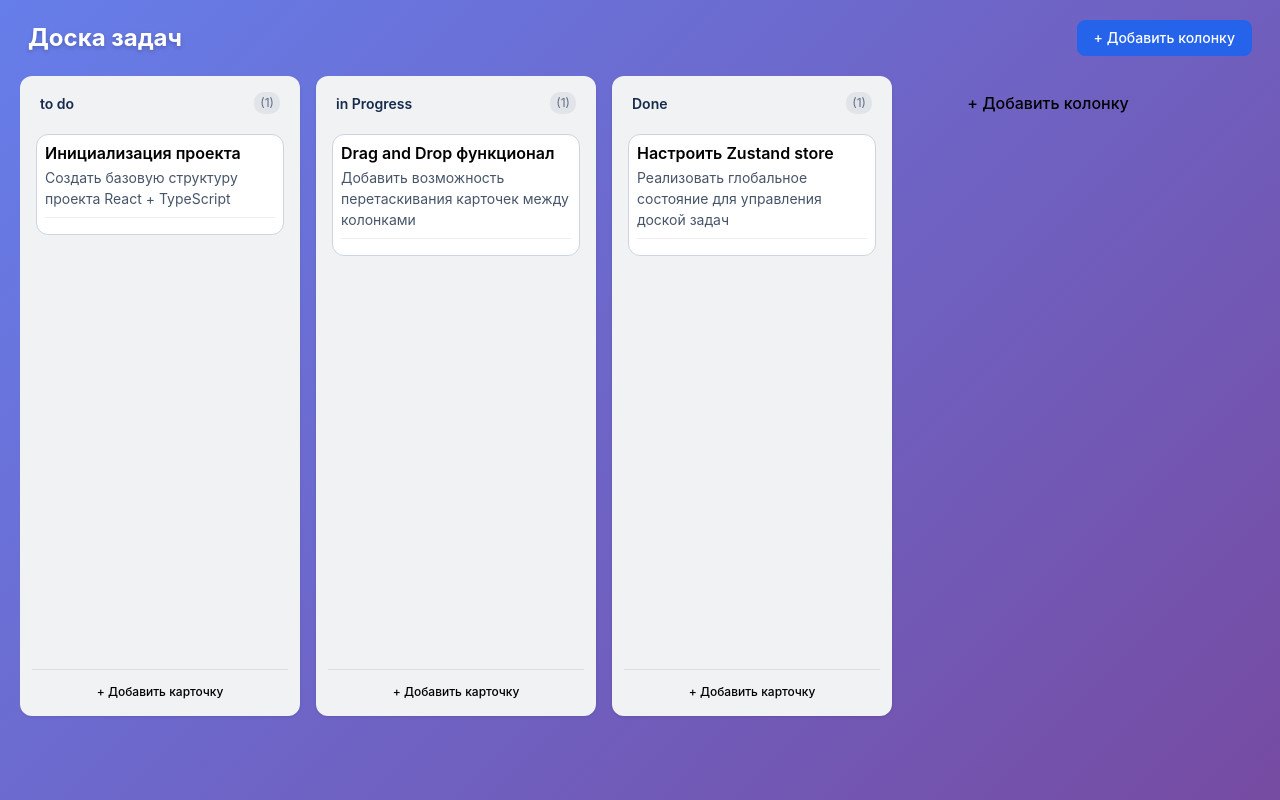
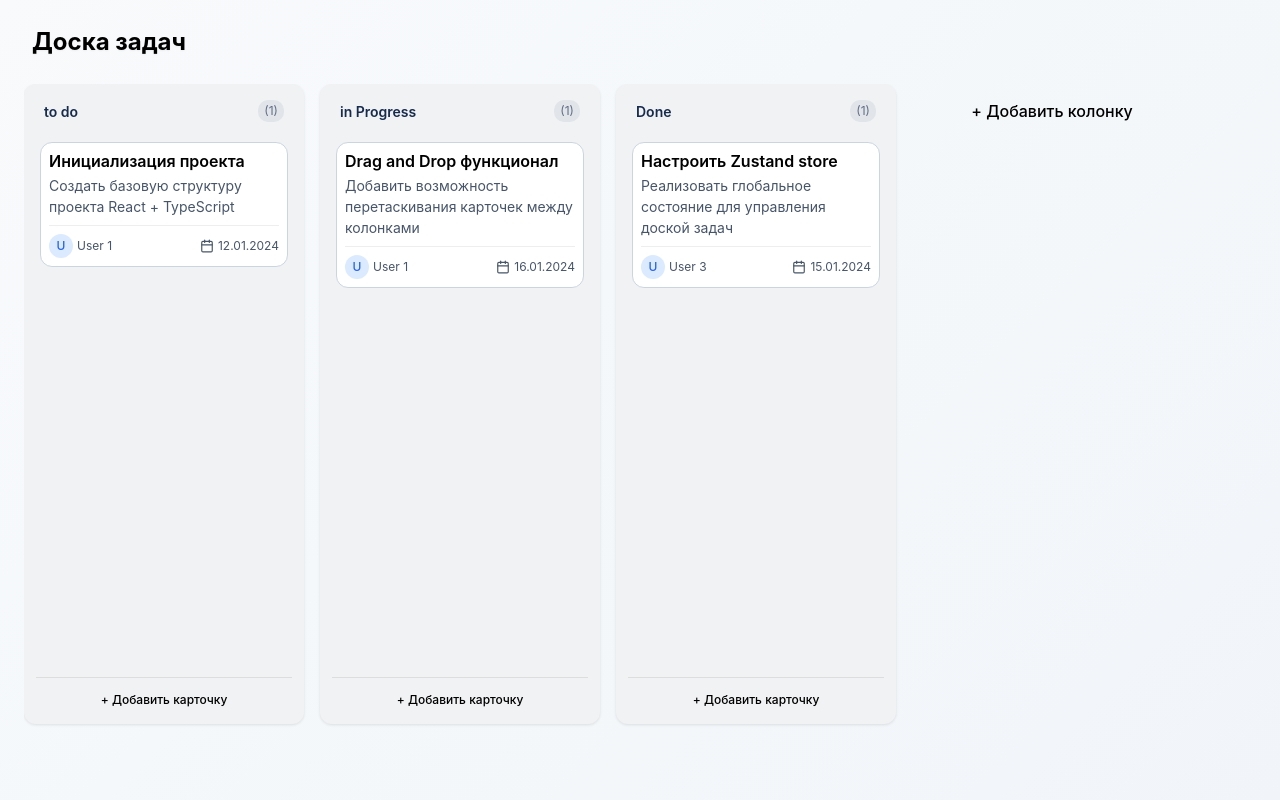
Before and after one commit to fsaidad/collaborative-task-board, a React (Vite) app: page / in a window 1280 px wide. Built offline with nearby package versions, Linux system fonts and the light colour scheme.

Commit message:
разделил логику, пофиксил ререндеры, и вызовы функций

```diff
--- a/src/components/board/Board.module.css
+++ b/src/components/board/Board.module.css
@@ -2,8 +2,12 @@
   display: flex;
   flex-direction: column;
   height: 100vh;
-  background: linear-gradient(135deg, #667eea 0%, #764ba2 100%);
-  padding: 20px;
+  background: linear-gradient(
+    135deg,
+    var(--color-bg-secondary, #f8fafc) 0%,
+    var(--color-bg-hover, #f1f5f9) 100%
+  );
+  padding: var(--space-lg, 20px);
   overflow: hidden;
 }
 
@@ -11,24 +15,24 @@
   display: flex;
   justify-content: space-between;
   align-items: center;
-  margin-bottom: 20px;
-  padding: 0 8px;
+  margin-bottom: var(--space-lg, 20px);
+  padding: 0 var(--space-sm, 8px);
 }
 
 .boardTitle {
-  color: white;
-  font-size: 24px;
-  font-weight: 700;
+  color: var(--color-text, #000000);
+  font-size: var(--font-size-2xl, 24px);
+  font-weight: var(--font-weight-bold, 700);
   margin: 0;
-  text-shadow: 0 2px 4px rgba(0, 0, 0, 0.2);
+  text-shadow: 0 1px 2px rgba(0, 0, 0, 0.05);
 }
 
 .columns {
   display: flex;
-  gap: 16px;
+  gap: var(--space-md, 16px);
   flex: 1;
   overflow-x: auto;
-  padding-bottom: 20px;
+  padding-bottom: var(--space-lg, 20px);
 }
 
 .addColumnButton {
--- a/src/components/board/Board.tsx
+++ b/src/components/board/Board.tsx
@@ -6,13 +6,11 @@ import Button from '../ui/Button';
 import { Column } from '../column/Column';
 
 export const Board = () => {
-  // 🎯 РАЗДЕЛЯЕМ подписки - каждая возвращает примитив/ссылку
   const columnOrder = useBoardStore(state => state.columnOrder);
   const columns = useBoardStore(state => state.columns);
 
   const addColumn = useBoardStore(state => state.addColumn);
 
-  // useMemo для вычислений
   const columnsArray = useMemo(
     () => columnOrder.map(id => columns[id]).filter(Boolean),
     [columnOrder, columns]
@@ -31,7 +29,6 @@ export const Board = () => {
     <div className={styles.board}>
       <div className={styles.header}>
         <h1 className={styles.boardTitle}>Доска задач</h1>
-        <Button onClick={handleAddColumn}>+ Добавить колонку</Button>
       </div>
 
       <div className={styles.columns}>
--- a/src/components/column/Column.tsx
+++ b/src/components/column/Column.tsx
@@ -1,8 +1,6 @@
-import { memo, useMemo } from 'react';
-import styles from './Column.module.css';
 import { useBoardStore } from '@/stores/useBoardStore';
-import { TaskUI } from '../ui/Task';
-import Button from '../ui/Button';
+import { memo, useCallback } from 'react';
+import { ColumnUI } from '../ui/Column';
 
 interface ColumnProps {
   columnId: string;
@@ -12,52 +10,31 @@ export const Column = memo(
   ({ columnId }: ColumnProps) => {
     const column = useBoardStore(state => state.columns[columnId]);
     const cardIds = useBoardStore(state => state.cardsByColumn[columnId] || []);
-    const taskCards = useBoardStore(state => state.taskCards);
-
     const addCard = useBoardStore(state => state.addCard);
 
-    const cards = useMemo(() => {
-      return cardIds.map(id => taskCards[id]).filter(Boolean);
-    }, [cardIds, taskCards]);
-
-    if (!column) return null;
-
-    const handleAddCard = () => {
+    const handleAddCard = useCallback(() => {
       const title = prompt('Введите название карточки:');
       if (title?.trim()) {
         addCard(columnId, title.trim());
       }
-    };
+    }, [addCard, columnId]);
 
-    console.log(`Column ${columnId} render, cards:`, cards.length);
+    const handleCardClick = useCallback((cardId: string) => {
+      console.log('Card clicked:', cardId);
+    }, []);
+
+    if (!column) return null;
+
+    console.log(`Column ${columnId} render, cardIds:`, cardIds.length);
 
     return (
-      <div className={styles.column}>
-        <div className={styles.header}>
-          <h3 className={styles.title}>{column.title}</h3>
-          <span className={styles.cardCount}>({cards.length})</span>
-        </div>
-
-        <div className={styles.cards}>
-          {cards.map(card => (
-            <div key={card.id} className={styles.cardWrapper}>
-              <TaskUI
-                title={card.title}
-                description={card.description}
-                variant="compact"
-                interactive={true}
-                onClick={() => console.log('Clicked:', card)}
-              />
-            </div>
-          ))}
-        </div>
-
-        <div className={styles.footer}>
-          <Button variant="ghost" size="small" fullWidth onClick={handleAddCard}>
-            + Добавить карточку
-          </Button>
-        </div>
-      </div>
+      <ColumnUI
+        title={column.title}
+        cardIds={cardIds}
+        cardCount={cardIds.length}
+        onAddCard={handleAddCard}
+        onCardClick={handleCardClick}
+      />
     );
   },
   (prevProps, nextProps) => {
--- a/src/components/tasks/TaskCard/TaskCard.tsx
+++ b/src/components/tasks/TaskCard/TaskCard.tsx
@@ -0,0 +1,39 @@
+import { memo, useCallback } from 'react';
+import { useBoardStore } from '@/stores/useBoardStore';
+import { TaskUI } from '@/components/ui/Task';
+
+interface TaskCardProps {
+  cardId: string;
+  onClick?: (cardId: string) => void;
+}
+
+export const TaskCard = memo(({ cardId, onClick }: TaskCardProps) => {
+  const card = useBoardStore(state => state.taskCards[cardId]);
+
+  const handleClick = useCallback(() => {
+    onClick?.(cardId); // ✅ Вызываем с cardId
+  }, [onClick, cardId]);
+
+  if (!card) return null;
+
+  // Преобразуем данные для TaskUI
+  const taskProps = {
+    title: card.title,
+    description: card.description,
+    assignee:
+      card.assigneIds.length > 0
+        ? {
+            name: `User ${card.assigneIds[0].split('-')[1]}`,
+            avatar: undefined,
+          }
+        : undefined,
+    dueDateText: card.updatedAt ? new Date(card.updatedAt).toLocaleDateString('ru-RU') : undefined,
+    variant: 'compact' as const,
+    interactive: true,
+    onClick: handleClick,
+  };
+  console.log(`card:${cardId}`);
+  return <TaskUI {...taskProps} />;
+});
+
+TaskCard.displayName = 'TaskCard';
--- /dev/null
+++ b/src/components/ui/Column/ColumnUI.tsx
@@ -0,0 +1,43 @@
+import { memo } from 'react';
+import styles from './Column.module.css';
+import Button from '../Button';
+import { TaskCard } from '@/components/tasks/TaskCard/TaskCard';
+import type { ColumnUIProps } from '.';
+
+export const ColumnUI = memo(
+  ({ title, cardIds, cardCount, onAddCard, onCardClick, className }: ColumnUIProps) => {
+    return (
+      <div className={`${styles.column} ${className || ''}`}>
+        <div className={styles.header}>
+          <h3 className={styles.title}>{title}</h3>
+          <span className={styles.cardCount}>({cardCount})</span>
+        </div>
+
+        <div className={styles.cards}>
+          {cardIds.map(cardId => (
+            <div key={cardId} className={styles.cardWrapper}>
+              <TaskCard cardId={cardId} onClick={onCardClick} />
+            </div>
+          ))}
+        </div>
+
+        <div className={styles.footer}>
+          <Button variant="ghost" size="small" fullWidth onClick={onAddCard}>
+            + Добавить карточку
+          </Button>
+        </div>
+      </div>
+    );
+  },
+  (prevProps, nextProps) => {
+    return (
+      prevProps.title === nextProps.title &&
+      prevProps.cardCount === nextProps.cardCount &&
+      prevProps.cardIds === nextProps.cardIds &&
+      prevProps.onAddCard === nextProps.onAddCard &&
+      prevProps.onCardClick === nextProps.onCardClick
+    );
+  }
+);
+
+ColumnUI.displayName = 'ColumnUI';
--- /dev/null
+++ b/src/components/ui/Column/index.ts
@@ -0,0 +1,2 @@
+export { ColumnUI } from './ColumnUI';
+export type { ColumnUIProps } from './types';
--- /dev/null
+++ b/src/components/ui/Column/types.ts
@@ -0,0 +1,26 @@
+// export interface ColumnData {
+//   id: string;
+//   title: string;
+//   cardCount: number;
+// }
+
+// export interface CardData {
+//   id: string;
+//   title: string;
+//   description?: string;
+// }
+
+// export interface ColumnUIProps {
+//   column: ColumnData;
+//   cards: CardData[];
+//   onAddCard: () => void;
+//   onCardClick: (cardId: string) => void;
+// }
+export interface ColumnUIProps {
+  title: string;
+  cardIds: string[];
+  cardCount: number;
+  onAddCard: () => void;
+  onCardClick: (cardId: string) => void;
+  className?: string;
+}
```
Also changed, not shown: src/components/ui/Column/Column.module.css (renamed from src/components/column/Column.module.css).
